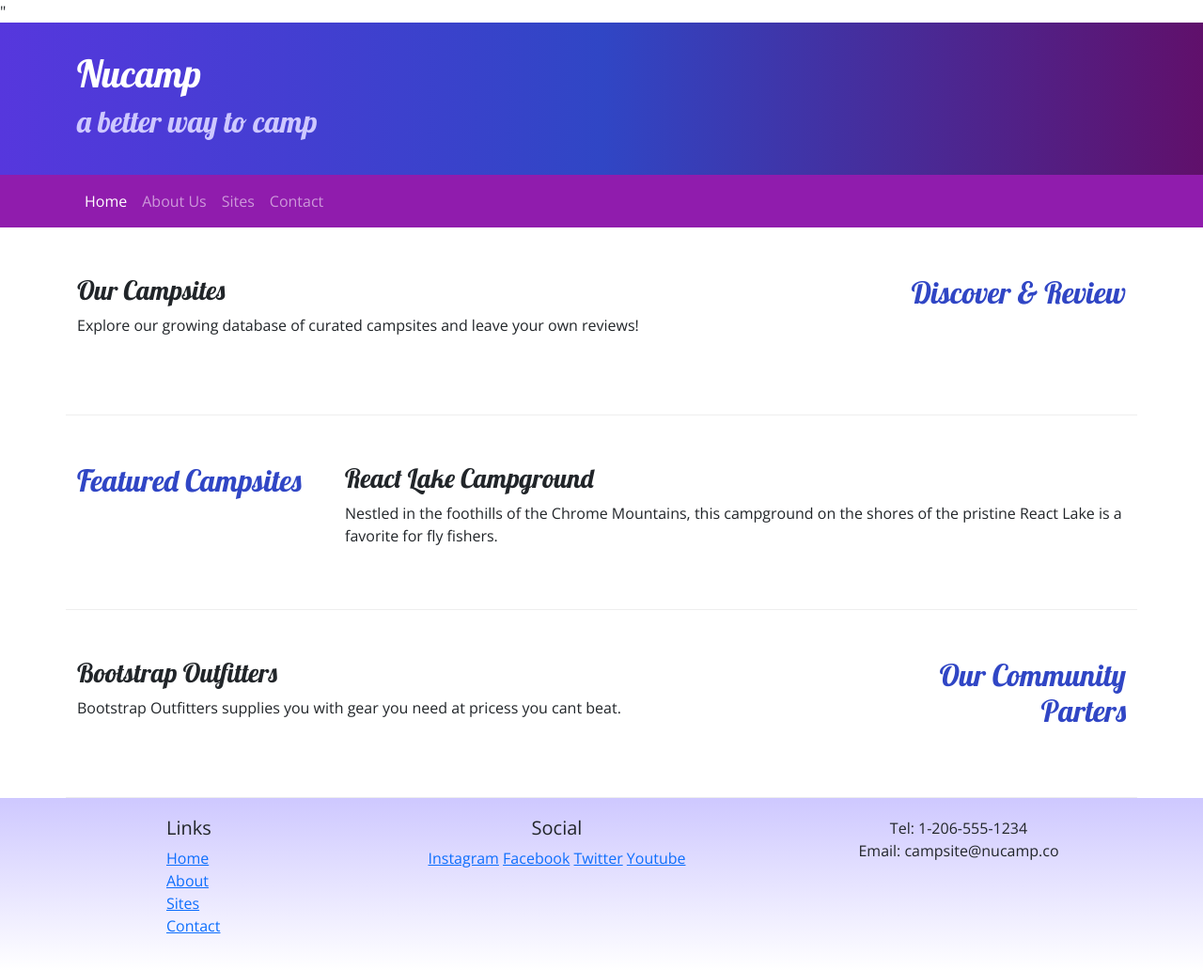
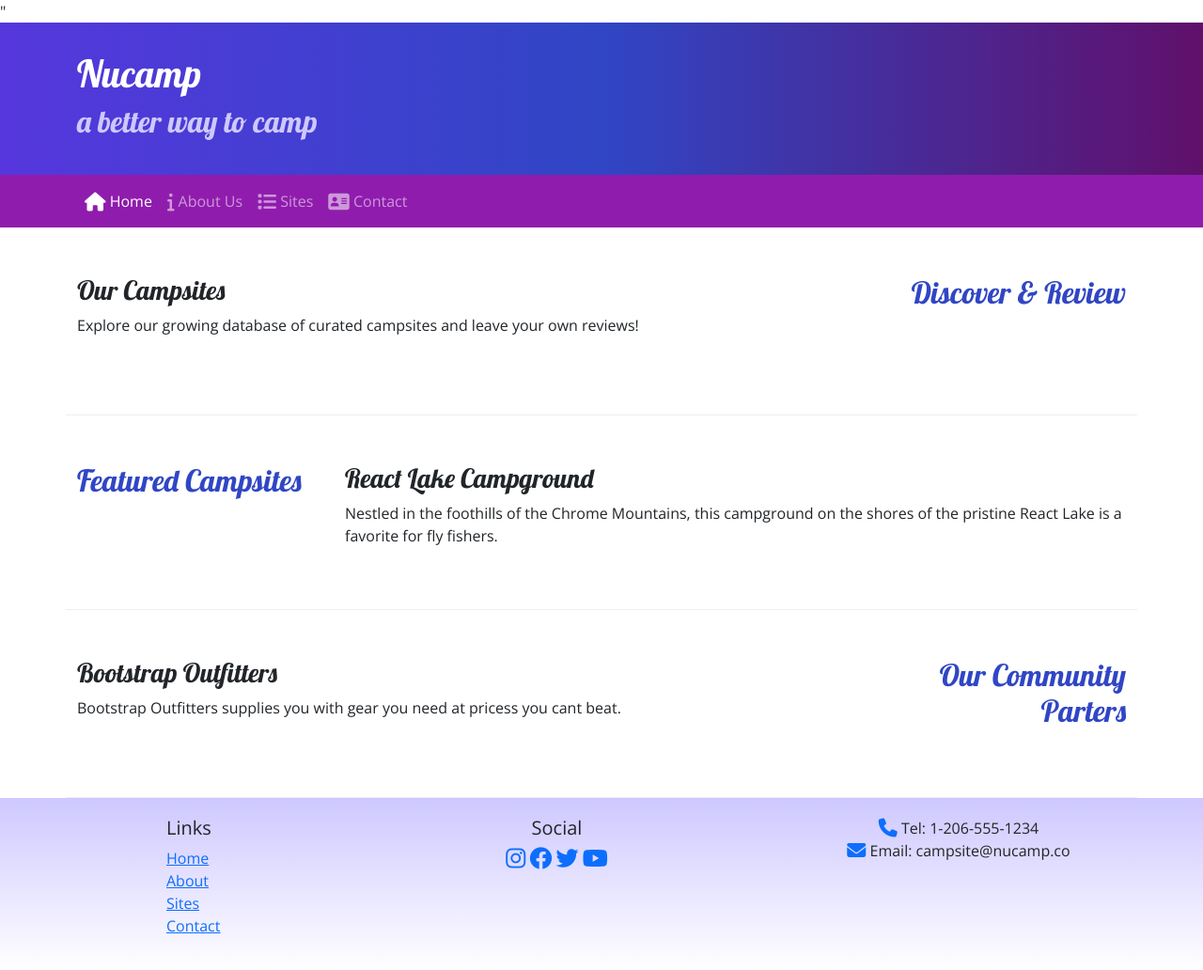
Before and after one commit to Oz-Thewizardof/Nucampsite, a plain HTML site: page index.html in a window 1280 px wide. Shown: the whole page at 94% size. Drawn offline with nearby package versions, Linux system fonts and the light colour scheme.

Commit message:
Icon Fonts

```diff
--- a/index.html
+++ b/index.html
@@ -7,6 +7,7 @@
         <link href="https://cdn.jsdelivr.net/npm/bootstrap@5.2.3/dist/css/bootstrap.min.css" rel="stylesheet" integrity="sha384-rbsA2VBKQhggwzxH7pPCaAqO46MgnOM80zW1RWuH61DGLwZJEdK2Kadq2F9CUG65" crossorigin="anonymous"/>"
 
         <!-- Additional CSS must be placed after Bootstrap CSS-->
+        <link rel="stylesheet" href="https://cdnjs.cloudflare.com/ajax/libs/font-awesome/6.2.1/css/all.min.css" integrity="sha512-MV7K8+y+gLIBoVD59lQIYicR65iaqukzvf/nwasF0nqhPay5w/9lJmVM2hMDcnK1OnMGCdVK+iQrJ7lzPJQd1w==" crossorigin="anonymous" referrerpolicy="no-referrer"/>
         <link rel="stylesheet" href="https://fonts.googleapis.com/css?family=Lobster|Open+Sans" />
         <link rel="stylesheet" href="css/styles.css" />
 
@@ -35,10 +36,10 @@
                 </button>
                 <div class="collapse navbar-collapse" id="nucampNavbar">
                     <ul class="navbar-nav">
-                        <li class="navitem"><a class="nav-link active" href="#">Home</a></li>
-                        <li class="navitem"><a class="nav-link" href="aboutus.html">About Us</a></li>
-                        <li class="navitem"><a class="nav-link" href="#">Sites</a></li>
-                        <li class="navitem"><a class="nav-link" href="#">Contact</a></li>
+                        <li class="navitem"><a class="nav-link active" href="#"><i class="fa-solid fa-house fa-lg"></i> Home</a></li>
+                        <li class="navitem"><a class="nav-link" href="aboutus.html"><i class="fa-solid fa-info fa-lg"></i> About Us</a></li>
+                        <li class="navitem"><a class="nav-link" href="#"><i class="fa-solid fa-list fa-lg"></i> Sites</a></li>
+                        <li class="navitem"><a class="nav-link" href="#"><i class="fa-solid fa-address-card fa-lg"></i> Contact</a></li>
                     </ul>
                 </div>
             </div>
@@ -96,14 +97,14 @@
                     </div>
                     <div class="col-6 col-sm-5 text-center">
                         <h5>Social</h5>
-                        <a href="https://instagram.com/">Instagram</a>
-                        <a href="https://facebootk/">Facebook</a>
-                        <a href="https:twitter.com/">Twitter</a>
-                        <a href="https://youtube/">Youtube</a>
+                        <a href="https://instagram.com/"><i class="fa-brands fa-instagram fa-xl"></i></a>
+                        <a href="https://facebootk/"><i class="fa-brands fa-facebook fa-xl"></i></a>
+                        <a href="https:twitter.com/"><i class="fa-brands fa-twitter fa-xl"></i></a>
+                        <a href="https://youtube/"><i class="fa-brands fa-youtube fa-xl"></i></a>
                     </div>
                     <div class="col-sm-4 text-center">
-                        Tel: 1-206-555-1234<br/>
-                        Email: campsite@nucamp.co
+                        <i class="fa-solid fa-phone fa-lg text-primary"></i> Tel: 1-206-555-1234<br/>
+                        <i class="fa-solid fa-envelope fa-lg text-primary"></i> Email: campsite@nucamp.co
                     </div>
                 </div>
             </div>
```
Also changed, not shown: aboutus.html (+11 -10 lines).
